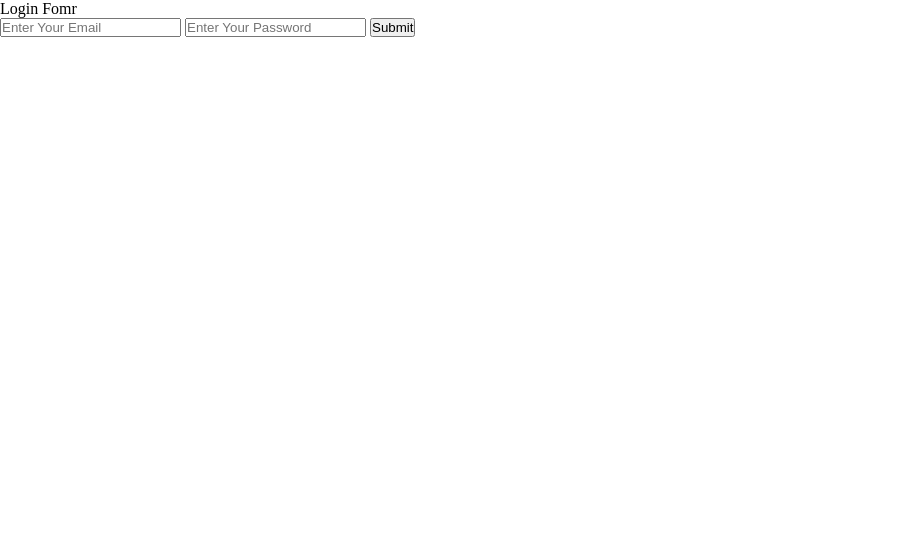
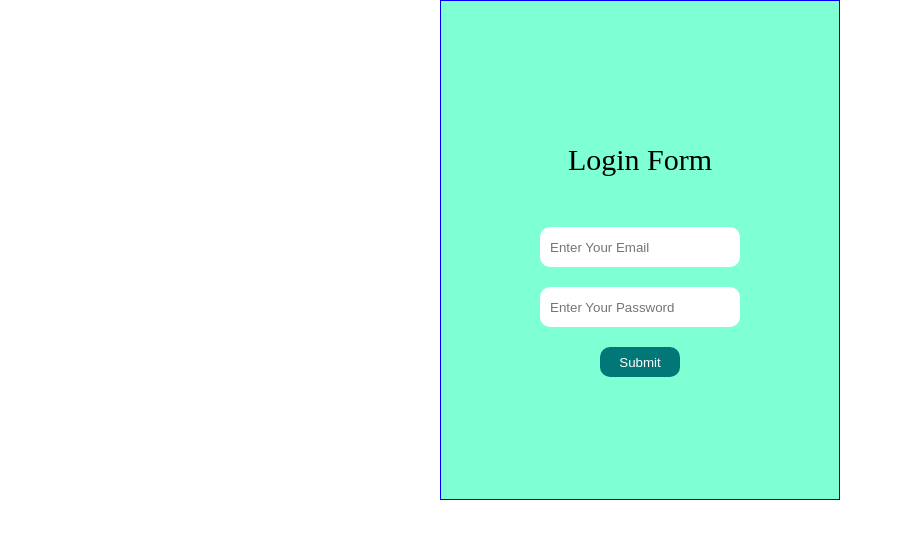
Before and after one commit to ishoef/Class-9, a plain HTML site: page index.html in a window 1280 px wide. Shown: the whole page, without its empty margins (0-903 px from the left). Drawn offline with Linux system fonts and the light colour scheme.

Commit message:
new fiels

```diff
--- a/index.html
+++ b/index.html
@@ -8,12 +8,14 @@
 </head>
 <body>
     <div class="container">
-        <p>Login Fomr</p>
-        <form action="" method="" enctype="multipart/form-data">
-            <input type="email" placeholder="Enter Your Email" name="" value="">
-            <input type="password" placeholder="Enter Your Password" name="" value="">
-            <button type="submit">Submit</button>
-        </form>
+        <div class="sub-container">
+            <p class="title">Login Form</p>
+            <form class="form-data" action="" method="" enctype="multipart/form-data">
+                <input class="input-element" type="email" placeholder="Enter Your Email" name="" value="">
+                <input class="input-element" type="password" placeholder="Enter Your Password" name="" value="">
+                <button class="btn" type="submit">Submit</button>
+            </form>
+        </div>
     </div>
 </body>
 </html>
--- a/style.css
+++ b/style.css
@@ -1,4 +1,47 @@
 * {
     margin: 0;
     padding: 0;
+    box-sizing: border-box;
 }
+
+
+.container {
+    width: 400px;
+    height: 500px;
+    background-color: aquamarine;
+    margin: auto;
+    border: 1px solid blue;
+    display: flex;
+    justify-content: center;
+    align-items: center;
+}
+
+.title {
+    margin-top: 20px;
+    text-align: center;
+    font-size: 30px;
+    margin-bottom: 50px;
+}
+
+
+.input-element {
+    display: block;
+    border: none;
+    width: 200px;
+    height: 40px;
+    padding: 7px;
+    padding-left: 10px;
+    margin-bottom: 20px;
+    border-radius: 10px;
+}
+
+.btn {
+    display: block;
+    width: 80px;
+    height: 30px;
+    margin-left: 60px;
+    background-color: #027777;
+    border: none;
+    border-radius: 10px;
+    color: white;
+}
```
